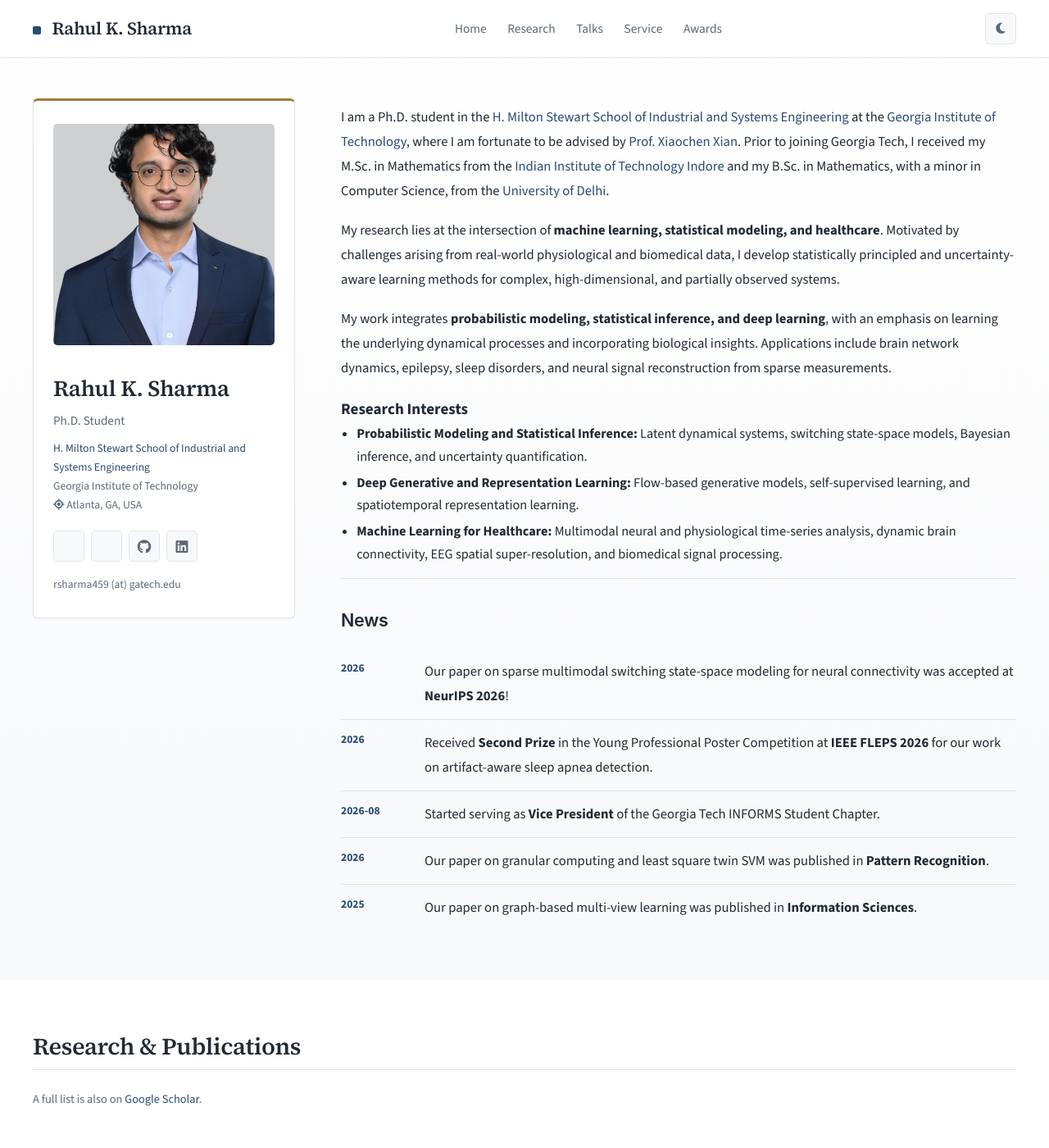
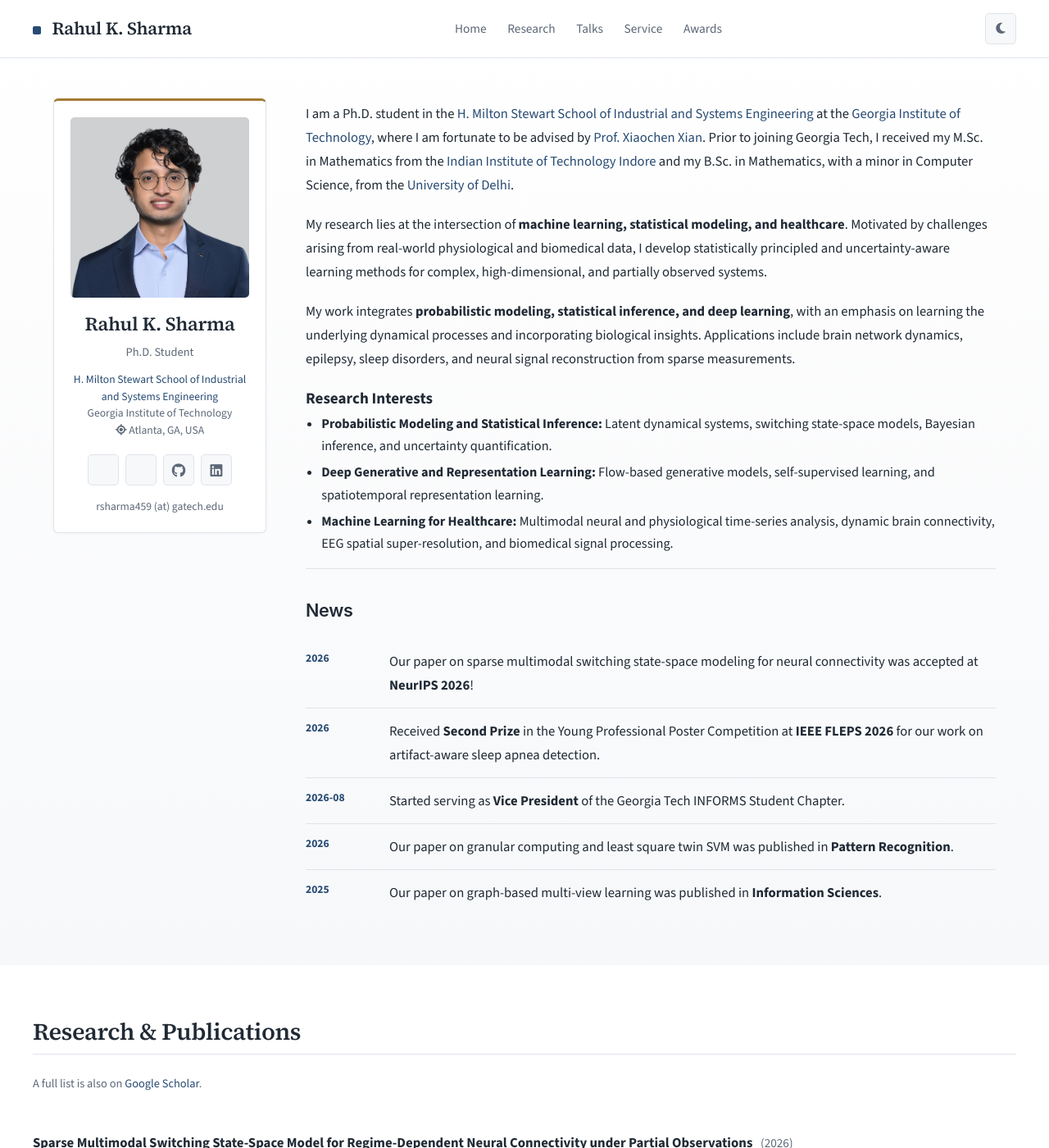
Before and after one commit to rsharma459/rsharma459.github.io, a Jekyll site: the page built from index.md, in a window 1280 px wide and 1400 px high. Shown: the whole window at 82% size. Built offline with Jekyll 4.4.1, drawn with Linux system fonts in a browser that asks for light colours; a style sheet for code colours, icons or effects is not loaded.

Commit message:
Implement academic profile layout and styles
Added styles for academic profile alignment and responsive design.

```diff
--- a/assets/css/main.css
+++ b/assets/css/main.css
@@ -1125,3 +1125,109 @@ nav {
     box-shadow: none;
   }
 }
+
+/* ==========================================
+   ACADEMIC PROFILE ALIGNMENT FIX
+   ========================================== */
+
+/* Balanced two-column layout */
+.hero-container {
+  width: 100%;
+  max-width: 1150px;
+  margin: 0 auto;
+
+  display: grid;
+  grid-template-columns: 260px minmax(0, 1fr);
+  gap: 3rem;
+  align-items: start;
+}
+
+/* Profile card */
+.profile-card {
+  width: 100%;
+  max-width: 260px;
+  padding: 20px;
+
+  position: sticky;
+  top: 95px;
+
+  text-align: center;
+  border-radius: 6px;
+  box-sizing: border-box;
+}
+
+/* Profile photograph */
+.profile-card .profile-image {
+  display: block;
+
+  width: 100%;
+  max-width: 220px;
+  height: 220px;
+
+  margin: 0 auto 18px;
+
+  aspect-ratio: 1 / 1;
+  object-fit: cover;
+  object-position: center 25%;
+
+  border-radius: 5px;
+}
+
+/* Profile details */
+.profile-card h1 {
+  font-size: 1.45rem;
+  line-height: 1.25;
+  margin-bottom: 8px;
+}
+
+.profile-title {
+  font-size: 0.9rem;
+  margin-bottom: 10px;
+}
+
+.profile-affiliation {
+  font-size: 0.85rem;
+  line-height: 1.5;
+}
+
+/* Center academic links */
+.profile-card .social-links {
+  justify-content: center;
+  margin-top: 20px;
+  margin-bottom: 14px;
+  gap: 8px;
+}
+
+/* Align research text with the card */
+.hero-container .bio {
+  min-width: 0;
+  padding-top: 4px;
+}
+
+.hero-container .bio p {
+  line-height: 1.75;
+}
+
+/* Tablet and mobile */
+@media (max-width: 900px) {
+
+  .hero-container {
+    grid-template-columns: minmax(0, 1fr);
+    gap: 2rem;
+  }
+
+  .profile-card {
+    position: static;
+    max-width: 360px;
+    margin: 0 auto;
+  }
+
+  .profile-card .profile-image {
+    max-width: 200px;
+    height: 200px;
+  }
+
+  .hero-container .bio {
+    padding-top: 0;
+  }
+}
```
